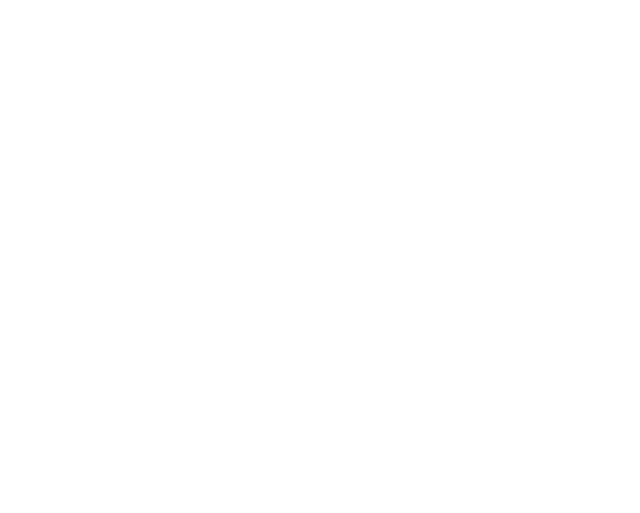
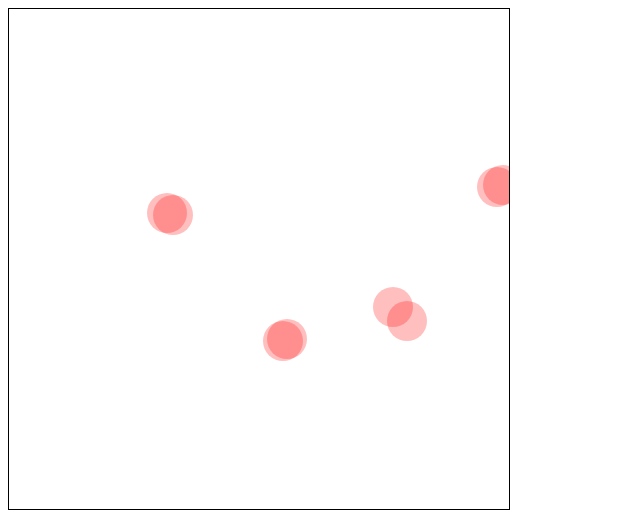
Before and after one commit to chrismlee26/d3-tutorials, a plain HTML site: page part3.html in a window 1280 px wide. Shown: the whole page, without its empty margins (0-640 px from the left). Drawn offline with nearby package versions, Linux system fonts and the light colour scheme.

Commit message:
Load data and add circles to promise

```diff
--- a/part3.html
+++ b/part3.html
@@ -3,15 +3,29 @@
 <head>
   <meta charset="UTF-8">
   <meta http-equiv="X-UA-Compatible" content="IE=edge">
-  <meta name="viewport" content="width=device-width>, initial-scale=1.0">
+  <meta name="viewport" content="width=device-width, initial-scale=1.0">
   <title>Part 3: Loading Data</title>
 </head>
 <body>
+  <svg id="svg" width="500" height="500">
+  </svg>
+
   <script src="https://d3js.org/d3.v7.min.js"></script>
   <script>
     d3.csv('./data/cities.csv')
       .then(data => {
-        console.log(data)
+        // console.log(data)
+        d3.select('#svg')
+          .style('border', '1px solid')
+          .selectAll('circle')
+          .data(data)
+          .enter()
+          .append('circle')
+          .attr('cx', d => parseFloat(d.x) * 2 + 250)
+          .attr('cy', d => parseFloat(d.y) * 2 + 250)
+          .attr('r', 20)
+          .attr('fill', `red`)
+          .attr('opacity', 0.25)
       })
   </script>
 </body>
```
